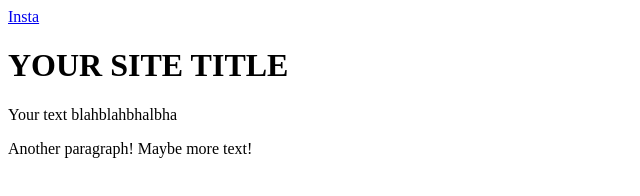
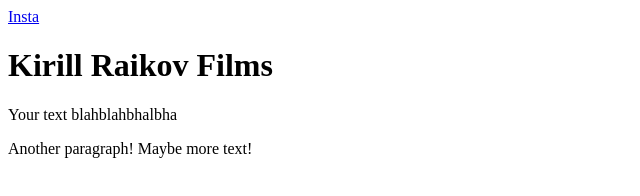
Before and after one commit to gorkyk/gorkyk.github.io, a plain HTML site: page index.html in a window 1280 px wide. Shown: the whole page, without its empty margins (0-640 px from the left). Drawn offline with Linux system fonts and the light colour scheme.

Commit message:
Update index.html

```diff
--- a/index.html
+++ b/index.html
@@ -6,7 +6,7 @@
    </a>
 </head>
 <body>
-  <h1>YOUR SITE TITLE</h1>
+  <h1>Kirill Raikov Films</h1>
   <p>Your text blahblahbhalbha</p>
   <p>Another paragraph!  Maybe more text!</p>
 </body>
```
